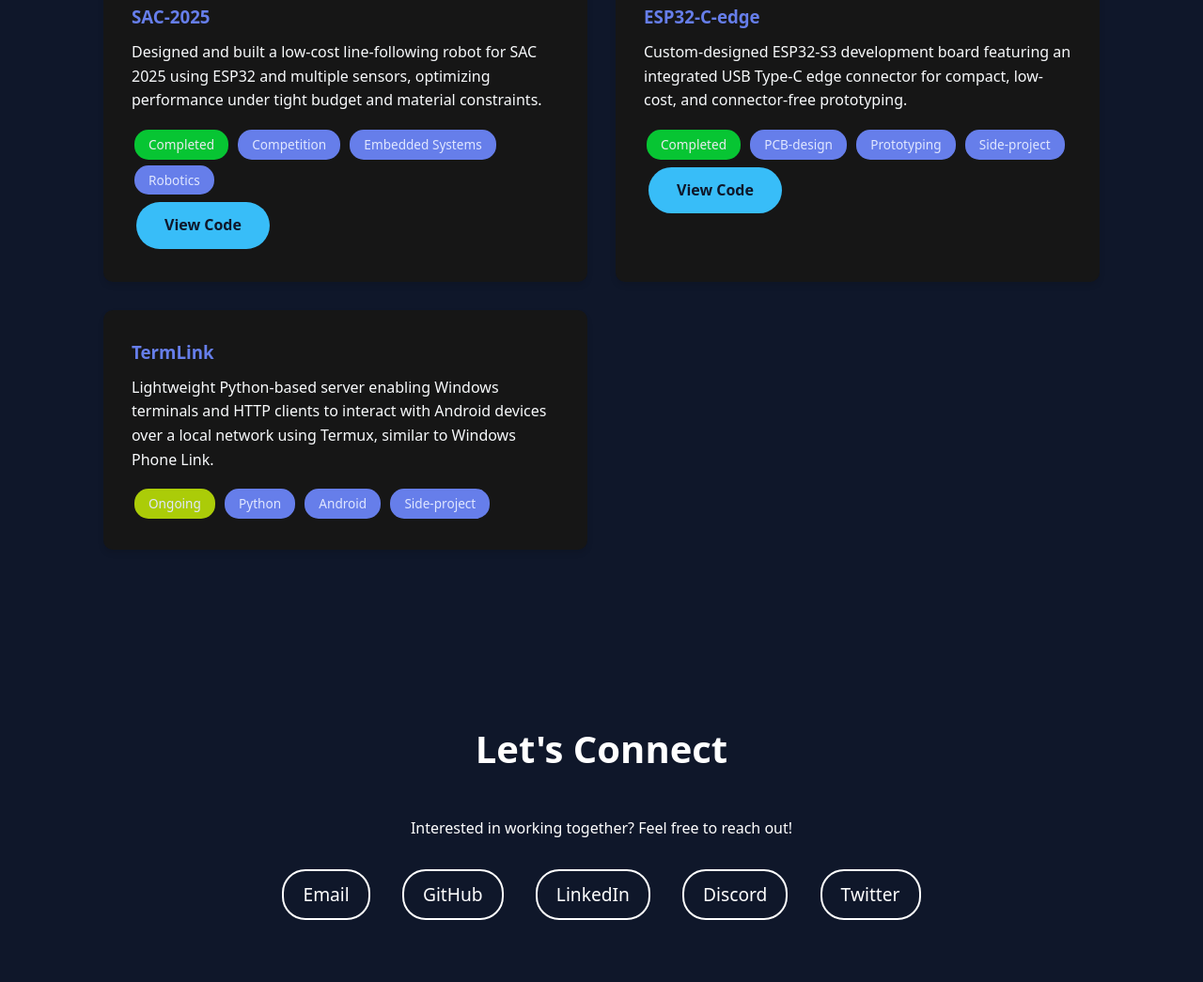
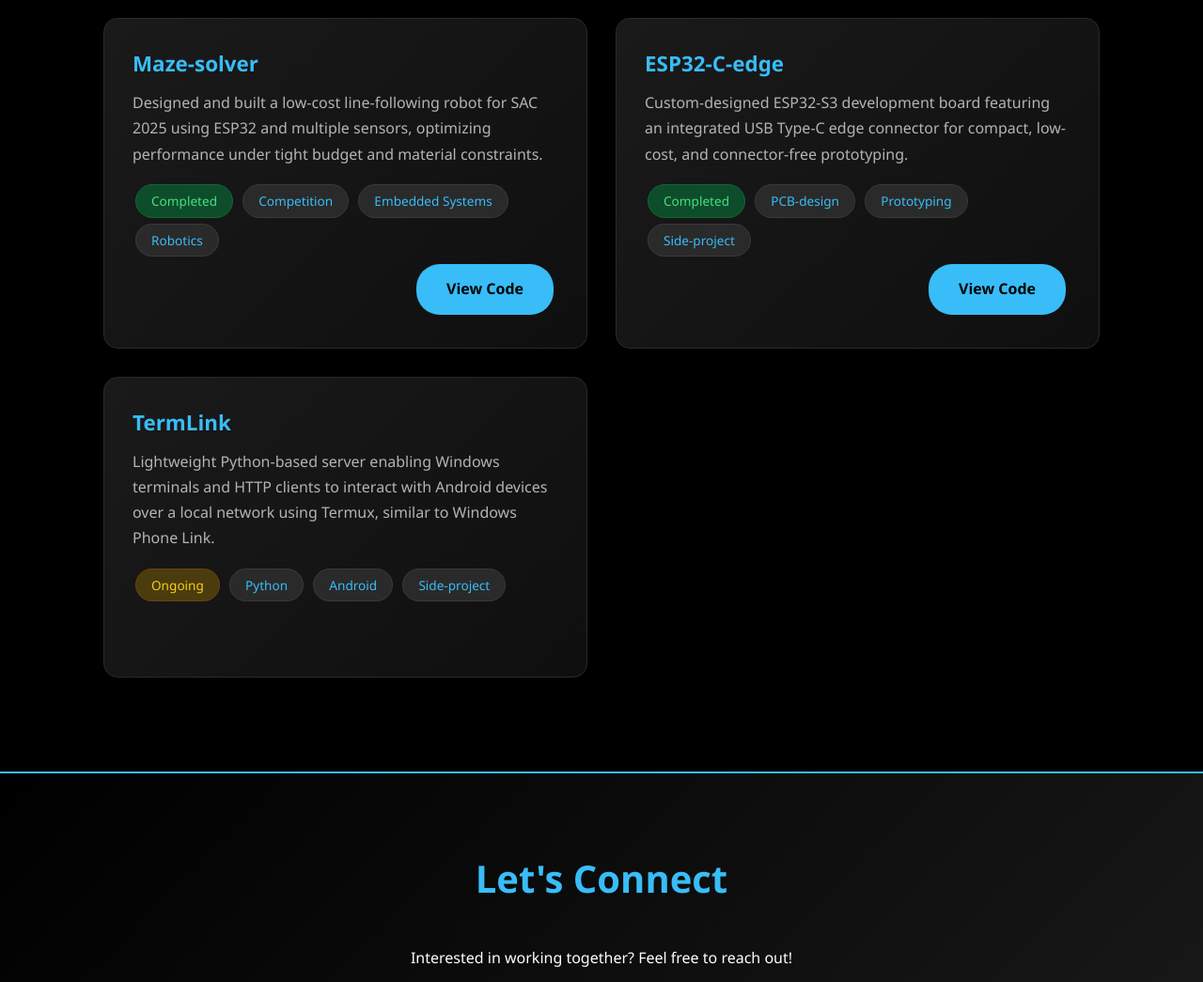
Before and after one commit to avm1234567/avm1234567.github.io, a plain HTML site: page index.html in a window 1280 px wide. Shown: the part 1407-2452 px from the top of the page at 94% size. Drawn offline with Linux system fonts and the light colour scheme.

Commit message:
Made changes in Page

```diff
--- a/index.html
+++ b/index.html
@@ -10,207 +10,271 @@
    BASIC RESET - Makes all browsers behave the same
    ============================================ */
 * {
-      margin: 0;           /* Removes default spacing */
-      padding: 0;          /* Removes default padding */
-      box-sizing: border-box;  /* Makes width/height calculations easier */
+  margin: 0;
+  padding: 0;
+  box-sizing: border-box;
 }
 
 /* ============================================
-       BODY STYLING - The whole page background
+   BODY STYLING - Dark mode with black background
    ============================================ */
 body {
-      font-family: system-ui, -apple-system, BlinkMacSystemFont,
-               "Segoe UI", Roboto, Helvetica, Arial, sans-serif;  /* Font for the entire site */
-      line-height: 1.6;                /* Space between lines of text */
-      background-color: #0f172a;       /* Light gray background */
-      color: #f8fafc;                      /* Dark text color */
+  font-family: 'Segoe UI', Tahoma, Geneva, Verdana, sans-serif;
+  line-height: 1.6;
+  background-color: #000000;
+  color: #e5e5e5;
 }
 
 /* ============================================
    CONTAINER - Centers content and adds spacing
    ============================================ */
 .container {
-      max-width: 1100px;    /* Don't let content get too wide */
-      margin: 0 auto;       /* Centers the container */
-      padding: 20px;        /* Space around content */
+  max-width: 1100px;
+  margin: 0 auto;
+  padding: 20px;
 }
 
 /* ============================================
    HEADER SECTION - Top of the page
    ============================================ */
 header {
-      background: #0f172a;  /* Purple gradient */
-      color: white;              /* White text */
-      text-align: center;        /* Center the text */
-      padding: 100px 20px;       /* Space inside header (top/bottom, left/right) */
+  background: linear-gradient(135deg, #000000 0%, #1a1a1a 100%);
+  color: #ffffff;
+  text-align: center;
+  padding: 100px 20px;
+  border-bottom: 2px solid #38bdf8;
 }
 
 header h1 {
-      font-size: 3rem;           /* Large heading size (3 times normal) */
-      margin-bottom: 10px;       /* Space below heading */
+  font-size: 3rem;
+  margin-bottom: 10px;
+  font-weight: 700;
+  background: linear-gradient(135deg, #38bdf8 0%, #60a5fa 100%);
+  -webkit-background-clip: text;
+  -webkit-text-fill-color: transparent;
+  background-clip: text;
 }
 
 header p {
-      font-size: 1.2rem;         /* Slightly larger paragraph */
-      margin-bottom: 20px;       /* Space below paragraph */
+  font-size: 1.2rem;
+  margin-bottom: 20px;
+  color: #b4b4b4;
 }
 
 /* ============================================
    BUTTONS - Call to action buttons
    ============================================ */
 .btn {
-      display: inline-block;     /* Makes link behave like a button */
-      padding: 12px 30px;        /* Space inside button */
-      background-color: #38bdf8;   /* White background */
-      color: #0f172a;            /* Purple text */
-      text-decoration: none;     /* Removes underline from links */
-      border-radius: 25px;       /* Rounded corners */
-      margin: 5px;               /* Space around button */
-      font-weight: bold;         /* Bold text */
-      transition: all 0.3s;      /* Smooth animation for changes */
+  display: inline-block;
+  padding: 12px 30px;
+  background-color: #38bdf8;
+  color: #000000;
+  text-decoration: none;
+  border-radius: 25px;
+  margin: 5px;
+  font-weight: 600;
+  transition: all 0.3s ease;
+  border: 2px solid transparent;
 }
 
 .btn:hover {
-      background-color: #764ba2; /* Darker purple on hover */
-      color: white;              /* White text on hover */
-      transform: translateY(-3px); /* Moves button up slightly */
+  background-color: transparent;
+  color: #38bdf8;
+  border: 2px solid #38bdf8;
+  transform: translateY(-3px);
+  box-shadow: 0 10px 25px rgba(56, 189, 248, 0.3);
 }
+
+.viewcodebtn {
+  display: inline-block;
+  padding: 12px 30px;
+  background-color: #38bdf8;
+  color: #000000;
+  text-decoration: none;
+  border-radius: 25px;
+    margin-top: auto;       /* Pushes button down */
+  align-self: flex-end;
+  margin: 5px;
+  font-weight: 600;
+  transition: all 0.3s ease;
+  border: 2px solid transparent;
+}
+
+.viewcodebtn:hover {
+  background-color: transparent;
+  color: #38bdf8;
+  border: 2px solid #38bdf8;
+  transform: translateY(-3px);
+  box-shadow: 0 10px 25px rgba(56, 189, 248, 0.3);
+}
+
+
 
 /* ============================================
    SECTIONS - Main content areas
    ============================================ */
 section {
-      padding: 60px 20px;        /* Space inside each section */
-      background-color: #0f172a;   /* White background */
-      margin: 20px 0;            /* Space between sections */
+  padding: 60px 20px;
+  background-color: #000000;
+  margin: 20px 0;
 }
 
-    /* Every other section gets a gray background */
 section:nth-child(even) {
-      background-color: #0f172a;
+  background-color: #0a0a0a;
 }
 
 section h2 {
-      font-size: 2.5rem;         /* Large section heading */
-      text-align: center;        /* Center the heading */
-      margin-bottom: 40px;       /* Space below heading */
-      color: white;            /* Purple color */
+  font-size: 2.5rem;
+  text-align: center;
+  margin-bottom: 40px;
+  color: #38bdf8;
+  font-weight: 700;
 }
 
 /* ============================================
    ABOUT SECTION
    ============================================ */
 .about-text {
-      max-width: 700px;          /* Don't let text get too wide */
-      margin: 0 auto;            /* Center the text */
-      font-size: 1.1rem;         /* Slightly larger text */
-      text-align: center;        /* Center align */
+  max-width: 700px;
+  margin: 0 auto;
+  font-size: 1.1rem;
+  text-align: center;
+  color: #d4d4d4;
+  line-height: 1.8;
 }
 
 /* ============================================
    SKILLS SECTION - Grid layout
    ============================================ */
 .skills-grid {
-      display: grid;                              /* Use CSS Grid layout */
-      grid-template-columns: repeat(3, 1fr);      /* 3 equal columns */
-      gap: 30px;                                  /* Space between grid items */
-      max-width: 900px;                           /* Maximum width */
-      margin: 0 auto;                             /* Center the grid */
+  display: grid;
+  grid-template-columns: repeat(3, 1fr);
+  gap: 30px;
+  max-width: 900px;
+  margin: 0 auto;
 }
 
 .skill-box {
-      background-color: #161616;  /* Light background */
-      padding: 30px;              /* Space inside box */
-      border-radius: 10px;        /* Rounded corners */
-      text-align: center;         /* Center text */
+  background: linear-gradient(135deg, #1a1a1a 0%, #0f0f0f 100%);
+  padding: 30px;
+  border-radius: 15px;
+  text-align: center;
+  border: 1px solid #2a2a2a;
+  transition: all 0.3s ease;
+}
+
+.skill-box:hover {
+  border-color: #38bdf8;
+  transform: translateY(-5px);
+  box-shadow: 0 10px 30px rgba(56, 189, 248, 0.2);
 }
 
 .skill-box h3 {
-      color: #161616;             /* Purple heading */
-      margin-bottom: 15px;        /* Space below heading */
+  color: #38bdf8;
+  margin-bottom: 15px;
+  font-size: 1.3rem;
+  font-weight: 600;
 }
 
 .skill-box ul {
-      list-style: none;           /* Remove bullet points */
+  list-style: none;
 }
 
 .skill-box li {
-      padding: 5px 0;             /* Space around each skill */
+  padding: 5px 0;
+  color: #b4b4b4;
 }
 
 /* ============================================
    PROJECTS SECTION - Card layout
    ============================================ */
 .projects-grid {
-      display: grid;                         /* Use CSS Grid */
-      grid-template-columns: repeat(2, 1fr); /* 2 columns */
-      gap: 30px;                             /* Space between cards */
+  display: grid;
+  grid-template-columns: repeat(2, 1fr);
+  gap: 30px;
 }
 
 .project-card {
-      background-color: #161616;      /* White background */
-      padding: 30px;                /* Space inside card */
-      border-radius: 10px;          /* Rounded corners */
-      box-shadow: 0 4px 6px rgba(0,0,0,0.1);  /* Subtle shadow */
-      transition: transform 0.3s;   /* Smooth animation */
+  background: linear-gradient(135deg, #1a1a1a 0%, #0f0f0f 100%);
+  padding: 30px;
+  border-radius: 15px;
+  border: 1px solid #2a2a2a;
+  transition: all 0.3s ease;
+  display: flex;
+  flex-direction: column;
+  min-height: 320px;
 }
 
 .project-card:hover {
-      transform: translateY(-5px);  /* Lift card on hover */
-      box-shadow: 0 8px 12px rgba(0,0,0,0.2);  /* Bigger shadow on hover */
+  transform: translateY(-5px);
+  border-color: #38bdf8;
+  box-shadow: 0 15px 35px rgba(56, 189, 248, 0.2);
 }
 
 .project-card h3 {
-      color: #667eea;               /* Purple heading */
-      margin-bottom: 10px;          /* Space below heading */
+  color: #38bdf8;
+  margin-bottom: 10px;
+  font-size: 1.4rem;
+  font-weight: 600;
+}
+
+.project-card p {
+  color: #b4b4b4;
+  line-height: 1.7;
 }
 
 .project-tags {
-      margin-top: 15px;             /* Space above tags */
+  margin-top: 15px;
 }
 
 .tag {
-      display: inline-block;        /* Display tags inline */
-      background-color: #667eea;    /* Light purple background */
-      color: #e0e7ff;               /* Purple text */
-      padding: 5px 15px;            /* Space inside tag */
-      border-radius: 15px;          /* Rounded tag */
-      font-size: 0.85rem;           /* Smaller text */
-      margin: 3px;                  /* Space around tags */
+  display: inline-block;
+  background-color: #2a2a2a;
+  color: #38bdf8;
+  padding: 6px 16px;
+  border-radius: 20px;
+  font-size: 0.85rem;
+  margin: 3px;
+  border: 1px solid #3a3a3a;
+  font-weight: 500;
 }
 
 .completed {
-        display: inline-block;        /* Display tags inline */
-      background-color: #04eb3ad2;    /* Light purple background */
-      color: #eaebf0;               /* Purple text */
-      padding: 5px 15px;            /* Space inside tag */
-      border-radius: 15px;          /* Rounded tag */
-      font-size: 0.85rem;           /* Smaller text */
+  display: inline-block;
+  background-color: #0d4d2b;
+  color: #4ade80;
+  padding: 6px 16px;
+  border-radius: 20px;
+  font-size: 0.85rem;
   margin: 3px;
-
+  border: 1px solid #166534;
+  font-weight: 500;
 }
 
 .ongoing {
-              display: inline-block;        /* Display tags inline */
-      background-color: #cff805ce;    /* Light purple background */
-      color: #e0e7ff;               /* Purple text */
-      padding: 5px 15px;            /* Space inside tag */
-      border-radius: 15px;          /* Rounded tag */
-      font-size: 0.85rem;           /* Smaller text */
+  display: inline-block;
+  background-color: #4a3c0d;
+  color: #facc15;
+  padding: 6px 16px;
+  border-radius: 20px;
+  font-size: 0.85rem;
   margin: 3px;
+  border: 1px solid #713f12;
+  font-weight: 500;
 }
 
 /* ============================================
    CONTACT SECTION
    ============================================ */
 #contact {
-      background: #0f172a;
+  background: linear-gradient(135deg, #000000 0%, #1a1a1a 100%);
   color: white;
   text-align: center;
+  border-top: 2px solid #38bdf8;
 }
 
 #contact h2 {
-      color: white;
+  color: #38bdf8;
 }
 
 .contact-links {
@@ -218,54 +282,57 @@
 }
 
 .contact-links a {
-      color: white;
+  color: #38bdf8;
   text-decoration: none;
   font-size: 1.2rem;
   margin: 0 15px;
-      padding: 10px 20px;
-      border: 2px solid white;
+  padding: 12px 25px;
+  border: 2px solid #38bdf8;
   border-radius: 25px;
   display: inline-block;
-      transition: all 0.3s;
+  transition: all 0.3s ease;
+  font-weight: 600;
 }
 
 .contact-links a:hover {
-      background-color: white;
-      color: #667eea;
+  background-color: #38bdf8;
+  color: #000000;
+  box-shadow: 0 8px 20px rgba(56, 189, 248, 0.4);
+  transform: translateY(-3px);
+
 }
 
 /* ============================================
    FOOTER
    ============================================ */
 footer {
-      background-color: #333;
-      color: white;
+  background-color: #0a0a0a;
+  color: #b4b4b4;
   text-align: center;
   padding: 20px;
+  border-top: 1px solid #2a2a2a;
 }
 
 /* ============================================
    RESPONSIVE DESIGN - Makes site work on phones
    ============================================ */
 @media (max-width: 768px) {
-      /* On small screens (phones): */
-
   header h1 {
-        font-size: 2rem;  /* Smaller heading */
+    font-size: 2rem;
   }
 
   .skills-grid {
-        grid-template-columns: 1fr;  /* Stack skills in 1 column */
+    grid-template-columns: 1fr;
   }
 
   .projects-grid {
-        grid-template-columns: 1fr;  /* Stack projects in 1 column */
+    grid-template-columns: 1fr;
   }
 
   .contact-links a {
-        display: block;     /* Stack contact links */
-        margin: 10px auto;  /* Center them */
-        max-width: 200px;   /* Don't let them get too wide */
+    display: block;
+    margin: 10px auto;
+    max-width: 200px;
   }
 }
   </style>
@@ -310,7 +377,7 @@
                 <span class="tag">Embedded systems</span>
 
             </div>
-            <a href="https://github.com/avm1234567/Customboot-32.git" target="_blank" class="btn">View Code</a>
+            <a href="https://github.com/avm1234567/Customboot-32.git" target="_blank" class="viewcodebtn">View Code</a>
         </div>
 
         <!-- <div class="project-card">
@@ -337,11 +404,11 @@
                 <span class="tag">Embedded Systems</span>
                 <span class="tag">PCB-design and Sensors</span>
             </div>
-            <a href="https://github.com/pushkardube/Hardware-Hackothon-2.0.git" target="_blank" class="btn">View Code</a>
+            <a href="https://github.com/pushkardube/Hardware-Hackothon-2.0.git" target="_blank" class="viewcodebtn">View Code</a>
         </div>
 
         <div class="project-card">
-            <h3>SAC-2025</h3>
+            <h3>Maze-solver</h3>
             <p>
                 Designed and built a low-cost line-following robot for SAC 2025 using ESP32 and multiple sensors, optimizing performance under tight budget and material constraints.
             </p>
@@ -351,7 +418,7 @@
                 <span class="tag">Embedded Systems</span>
                 <span class="tag">Robotics</span>
             </div>
-            <a href="https://github.com/zadily/SAC2025.git" target="_blank" class="btn">View Code</a>
+            <a href="https://github.com/zadily/SAC2025.git" target="_blank" class="viewcodebtn">View Code</a>
         </div>
 
         <div class="project-card">
@@ -365,7 +432,7 @@
                 <span class="tag">Prototyping</span>
                 <span class="tag">Side-project</span>
             </div>
-            <a href="https://github.com/avm1234567/ESP32-C-edge.git" target="_blank" class="btn">View Code</a>
+            <a href="https://github.com/avm1234567/ESP32-C-edge.git" target="_blank" class="viewcodebtn">View Code</a>
         </div>
 
         <div class="project-card">
```
Lines whose indentation alone changed are shown as unchanged.
